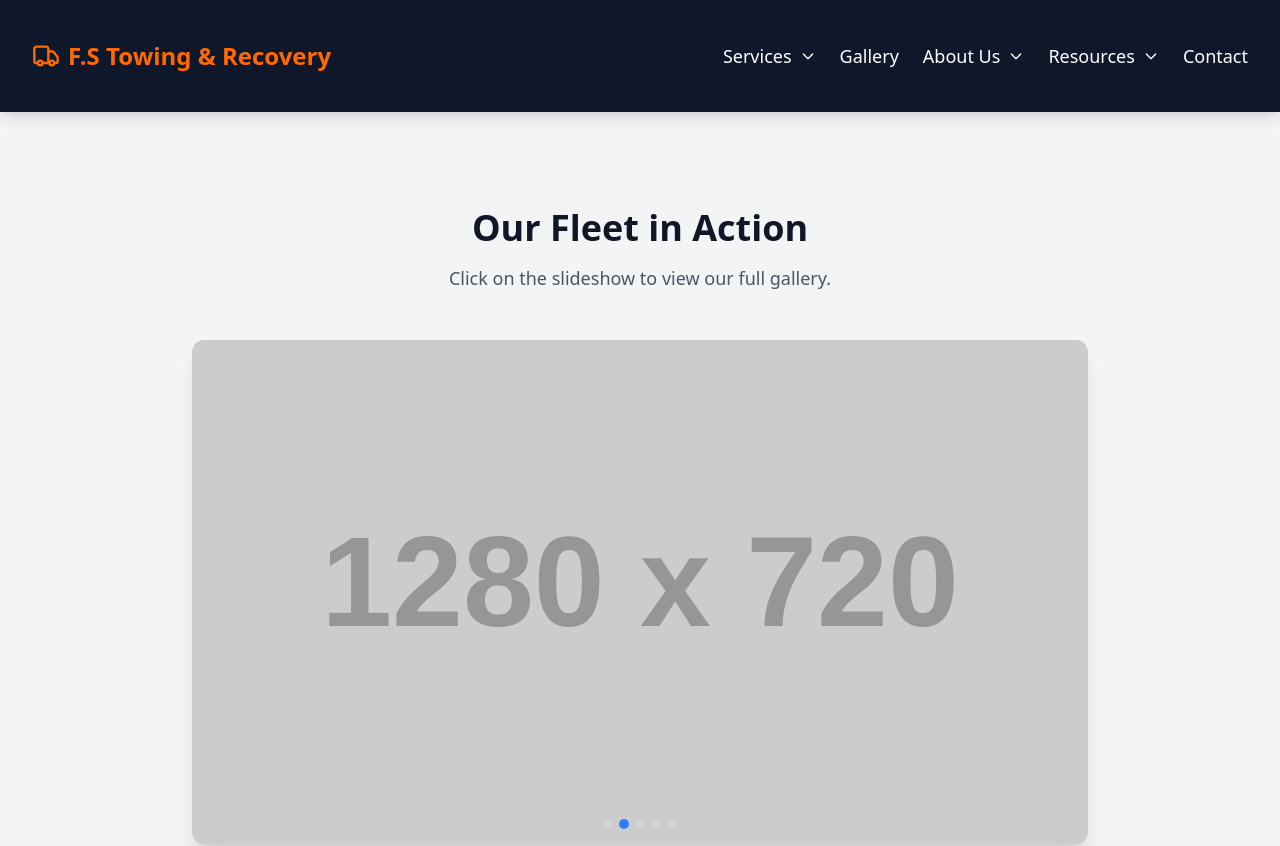
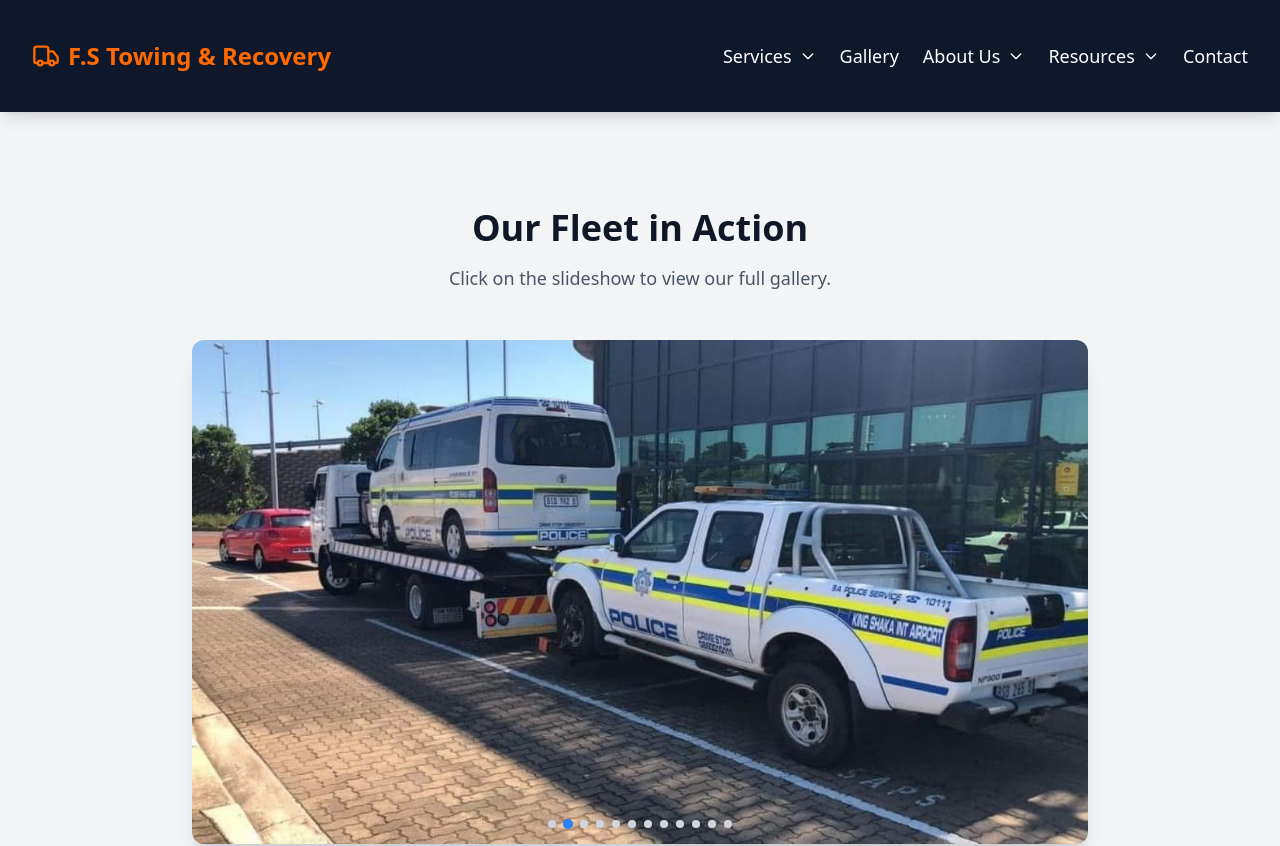
Before and after one commit to KaraboRamotalaDeveloper/Flying_Squad_Towing_And_Recovery, a React (Vite) app in the folder Flying_Squad_Towing_And_Recovery/: page /gallery in a window 1280 px wide. Shown: the top 846 px of the page. Built offline with nearby package versions, Linux system fonts and the light colour scheme.

Commit message:
fix all the gallery

```diff
--- a/Flying_Squad_Towing_And_Recovery/src/App.jsx
+++ b/Flying_Squad_Towing_And_Recovery/src/App.jsx
@@ -2,7 +2,6 @@ import { Routes, Route } from "react-router-dom";
 import MainLayout from "./components/layouts/MainLayout.jsx";
 import Homepage from "./pages/Homepage.jsx";
 import AboutPage from "./pages/AboutPage.jsx";
-import BlogPage from "./pages/BlogPage.jsX";
 import ContactPage from "./pages/ContactPage.jsx";
 import FaqPage from "./pages/FaqPage.jsx";
 import GalleryPage from "./pages/GalleryPage.jsx";
@@ -20,7 +19,6 @@ function App() {
         <Route path="/" element={<MainLayout />}>
           <Route index element={<Homepage />} />
           <Route path="/about" element={<AboutPage />} />
-          <Route path="/blog" element={<BlogPage />} />
           <Route path="/contacts" element={<ContactPage />} />
           <Route path="/faqs" element={<FaqPage />} />
           <Route path="/gallery" element={<GalleryPage />} />
--- a/Flying_Squad_Towing_And_Recovery/src/components/common/Header.jsx
+++ b/Flying_Squad_Towing_And_Recovery/src/components/common/Header.jsx
@@ -221,11 +221,6 @@ const Header = () => {
                         FAQ
                       </button>
                     </Link>
-                    <Link to="/blog">
-                      <button className="block w-full text-left rounded-md px-4 py-2 transition-colors hover:bg-gray-100 dark:hover:bg-gray-700">
-                        Blog
-                      </button>
-                    </Link>
                   </div>
                 </div>
               )}
--- a/Flying_Squad_Towing_And_Recovery/src/pages/BlogPage.jsx
+++ /dev/null
@@ -1,48 +0,0 @@
-import React from "react";
-import LoadingSpinner from "../components/ui/LoadingSpinner.jsx";
-import ErrorMessage from "../components/ui/ErrorMessage.jsx";
-
-const BlogPage = () => {
-  const { data: blogPosts, isLoading, error } = useFetchStrapi(fetchBlogPosts);
-
-  if (isLoading) return <LoadingSpinner />;
-  if (error) return <ErrorMessage message={`Error: ${error.message}`} />;
-  if (!blogPosts || blogPosts.length === 0)
-    return <ErrorMessage message="No blog posts found." />;
-
-  return (
-    <section className="bg-gray-100 py-12 dark:bg-gray-800 md:py-24">
-      <div className="container mx-auto px-4 text-center">
-        <h2 className="mb-4 text-2xl font-bold md:text-4xl">Our Blog</h2>
-        <p className="mx-auto max-w-4xl text-base text-gray-600 dark:text-gray-400 md:text-lg">
-          Stay up-to-date with our latest tips and news.
-        </p>
-        <div className="mt-8 flex flex-wrap justify-center gap-4 sm:gap-8">
-          {blogPosts.map((post) => (
-            <div
-              key={post.id}
-              className="w-full rounded-lg bg-white p-4 shadow-lg dark:bg-gray-800 sm:w-80"
-            >
-              <img
-                src={`https://placehold.co/400x250/e2e8f0/64748b?text=${post.attributes.title.replace(
-                  /\s/g,
-                  "+"
-                )}`}
-                alt={`Image for blog post about ${post.attributes.title}`}
-                className="mb-4 w-full rounded-md"
-              />
-              <h3 className="mb-2 text-xl font-bold">
-                {post.attributes.title}
-              </h3>
-              <p className="text-sm text-gray-600 dark:text-gray-400">
-                {post.attributes.content.substring(0, 100)}...
-              </p>
-            </div>
-          ))}
-        </div>
-      </div>
-    </section>
-  );
-};
-
-export default BlogPage;
--- a/Flying_Squad_Towing_And_Recovery/src/pages/GalleryPage.jsx
+++ b/Flying_Squad_Towing_And_Recovery/src/pages/GalleryPage.jsx
@@ -11,23 +11,51 @@ const GalleryPage = () => {
   // Define the images for the gallery. You can replace these with your own.
   const galleryImages = [
     {
-      src: "https://placehold.co/1280x720/f87171/ffffff?text=Image+1",
+      src: "./src/assets/for-tow-truck/IMG-20250813-WA0019.jpg",
       alt: "Tow truck on the road",
     },
     {
-      src: "https://placehold.co/1280x720/3b82f6/ffffff?text=Image+2",
+      src: "./src/assets/for-tow-truck/IMG-20250813-WA0035.jpg",
       alt: "Roadside assistance in progress",
     },
     {
-      src: "https://placehold.co/1280x720/10b981/ffffff?text=Image+3",
+      src: "./src/assets/for-tow-truck/IMG-20250813-WA0034.jpg",
       alt: "Heavy-duty truck towing",
     },
     {
-      src: "https://placehold.co/1280x720/6366f1/ffffff?text=Image+4",
+      src: "./src/assets/for-vehicle-recovery/IMG-20250813-WA0021.jpg",
       alt: "Winch-out service",
     },
     {
-      src: "https://placehold.co/1280x720/eab308/ffffff?text=Image+5",
+      src: "./src/assets/for-tow-truck/IMG-20250813-WA0032.jpg",
+      alt: "Accident recovery",
+    },
+    {
+      src: "./src/assets/for-tow-truck/IMG-20250813-WA0030.jpg",
+      alt: "Accident recovery",
+    },
+    {
+      src: "./src/assets/for-vehicle-recovery/IMG-20250813-WA0023.jpg",
+      alt: "Accident recovery",
+    },
+    {
+      src: "./src/assets/for-tow-truck/IMG-20250813-WA0029.jpg",
+      alt: "Accident recovery",
+    },
+    {
+      src: "./src/assets/for-tow-truck/IMG-20250813-WA0026.jpg",
+      alt: "Accident recovery",
+    },
+    {
+      src: "./src/assets/for-vehicle-recovery/IMG-20250813-WA0021.jpg",
+      alt: "Accident recovery",
+    },
+    {
+      src: "./src/assets/for-vehicle-recovery/IMG-20250813-WA0018.jpg",
+      alt: "Accident recovery",
+    },
+    {
+      src: "./src/assets/for-tow-truck/IMG-20250813-WA0019.jpg",
       alt: "Accident recovery",
     },
   ];
--- a/Flying_Squad_Towing_And_Recovery/src/pages/ServicesPages/TowTruckPage.jsx
+++ b/Flying_Squad_Towing_And_Recovery/src/pages/ServicesPages/TowTruckPage.jsx
@@ -8,9 +8,13 @@ const TowTruckPage = () => {
   // Define an array of placeholder images for the slideshow.
   // You can replace these with your own images.
   const images = [
-    "https://placehold.co/1000x600/f87171/ffffff?text=Heavy-Duty+Towing+1",
-    "https://placehold.co/1000x600/3b82f6/ffffff?text=Tow+Truck+In+Action+2",
-    "https://placehold.co/1000x600/10b981/ffffff?text=Professional+Service+3",
+    "./src/assets/for-tow-truck/IMG-20250813-WA0019.jpg",
+    "./src/assets/for-tow-truck/IMG-20250813-WA0026.jpg",
+    "./src/assets/for-tow-truck/IMG-20250813-WA0029.jpg",
+    "./src/assets/for-tow-truck/IMG-20250813-WA0030.jpg",
+    "./src/assets/for-tow-truck/IMG-20250813-WA0032.jpg",
+    "./src/assets/for-tow-truck/IMG-20250813-WA0034.jpg",
+    "./src/assets/for-tow-truck/IMG-20250813-WA0035.jpg",
   ];
 
   // Logic to automatically cycle through the images every 5 seconds.
--- a/Flying_Squad_Towing_And_Recovery/src/pages/ServicesPages/VehiclesRecoveriesPage.jsx
+++ b/Flying_Squad_Towing_And_Recovery/src/pages/ServicesPages/VehiclesRecoveriesPage.jsx
@@ -7,9 +7,11 @@ const VehicleRecoveriesPage = () => {
 
   // Define an array of placeholder images for the slideshow, focused on recovery.
   const images = [
-    "https://placehold.co/1000x600/10b981/ffffff?text=Winch-Out+Service",
-    "https://placehold.co/1000x600/f87171/ffffff?text=Accident+Recovery+in+Action",
-    "https://placehold.co/1000x600/3b82f6/ffffff?text=Vehicle+Recovery+Expertise",
+    "./src/assets/for-vehicle-recovery/IMG-20250813-WA0018.jpg",
+    "./src/assets/for-vehicle-recovery/IMG-20250813-WA0021.jpg",
+    "./src/assets/for-vehicle-recovery/IMG-20250813-WA0023.jpg",
+    "./src/assets/for-vehicle-recovery/IMG-20250813-WA0024.jpg",
+    "./src/assets/for-vehicle-recovery/IMG-20250813-WA0033.jpg",
   ];
 
   // Logic to automatically cycle through the images every 5 seconds.
```
